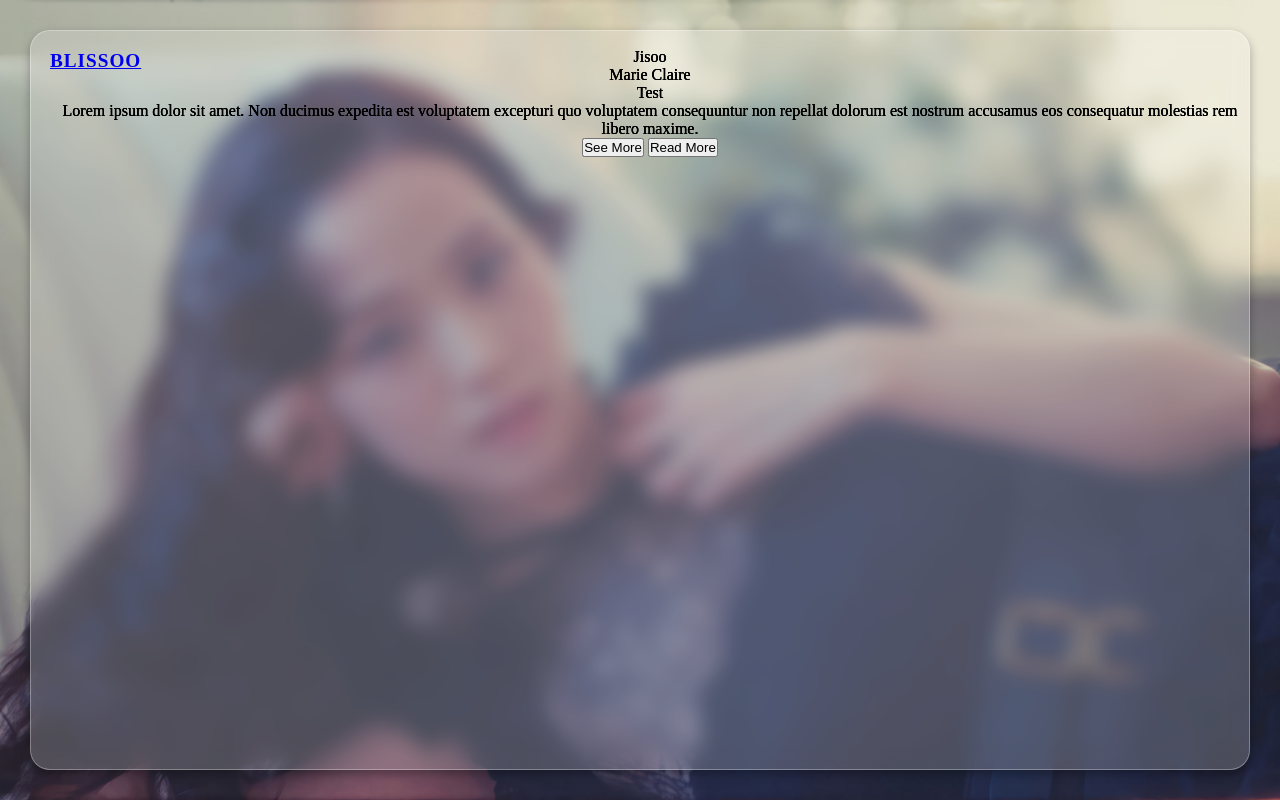
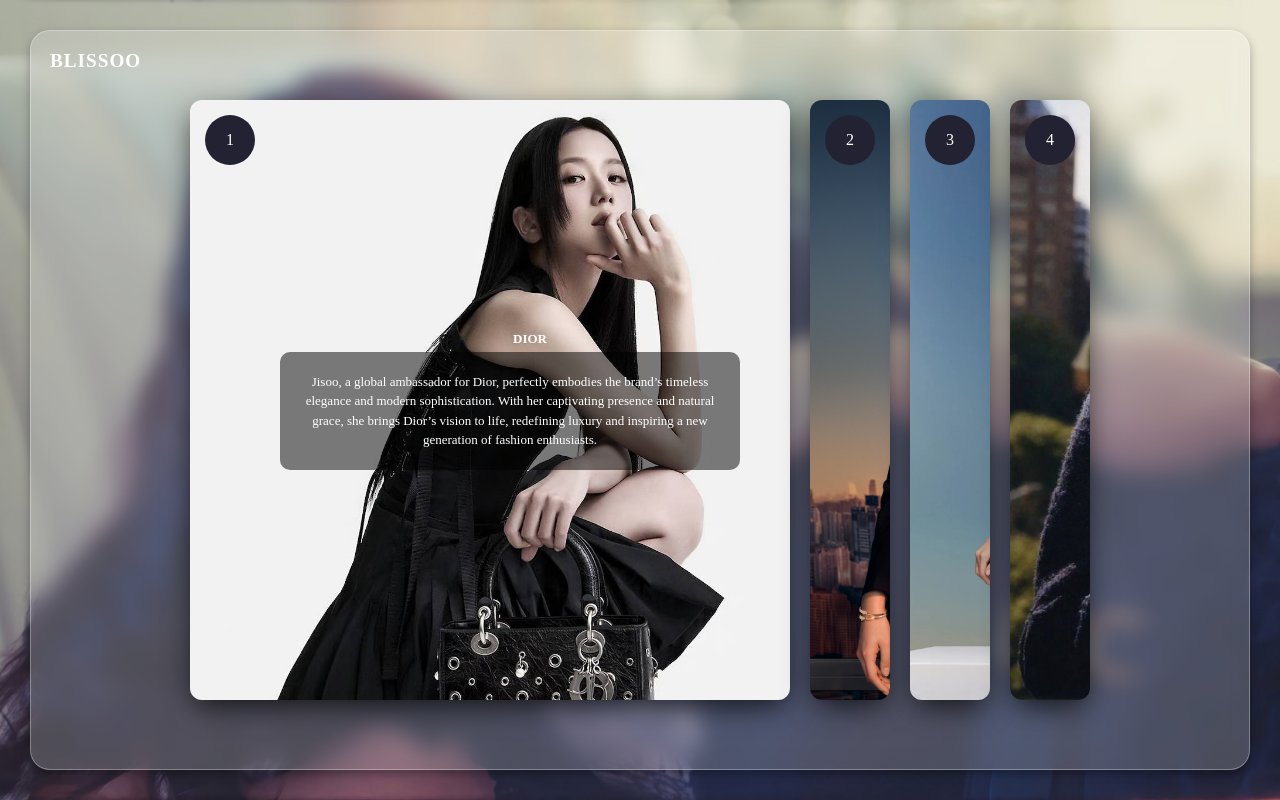
Before and after one commit to eronxng/FED_S10268140_EronNg_Assg1_Website, a plain HTML site: page collaborations.html in a window 1280 px wide. Drawn offline with Linux system fonts and the light colour scheme.

Commit message:
Create dior.html, added content to collaborations.html, added css to said content and slider animations

```diff
--- a/collaborations.html
+++ b/collaborations.html
@@ -14,41 +14,53 @@
     </div>
 
     <div class="morphism">
-        <div class="carousel">
-            <div class="carousel-list">
-                <img src="">
-                <div class="carousel-content">
-                    <div class="author">Jisoo</div>
-                    <div class="company">Marie Claire</div>
-                    <div class="topic">Test</div>
-                    <div class="des">Lorem ipsum dolor sit amet. Non ducimus expedita est voluptatem excepturi quo voluptatem consequuntur non repellat dolorum est nostrum accusamus eos consequatur molestias rem libero maxime.</div>
-                    <div class="buttons">
-                        <button>See More</button>
-                        <button>Read More</button>
+        <div class="wrapper">
+            <div class="container">
+                <input type="radio" name="slide" id="c1" checked>
+                <label for="c1" class="card">
+                    <div class="row">
+                        <div class="icon">1</div>
+                        <div class="description">
+                            <h4>Dior</h4>
+                            <p>Jisoo, a global ambassador for Dior, perfectly embodies the brand’s timeless elegance and modern sophistication. With her captivating
+                                presence and natural grace, she brings Dior’s vision to life, redefining luxury and inspiring a new generation of fashion enthusiasts.</p>
+                        </div>
                     </div>
-                </div>
-                <img src="">
-                <div class="carousel-content">
-                    <div class="author">Jisoo</div>
-                    <div class="company">Marie Claire</div>
-                    <div class="topic">Test</div>
-                    <div class="des">Lorem ipsum dolor sit amet. Non ducimus expedita est voluptatem excepturi quo voluptatem consequuntur non repellat dolorum est nostrum accusamus eos consequatur molestias rem libero maxime.</div>
-                    <div class="buttons">
-                        <button>See More</button>
-                        <button>Read More</button>
+                </label>
+                <input type="radio" name="slide" id="c2" >
+                <label for="c2" class="card">
+                    <div class="row">
+                        <div class="icon">2</div>
+                        <div class="description">
+                            <h4>Cartier</h4>
+                            <p>As a global ambassador for Cartier, Jisoo exudes elegance and confidence, reflecting the brand's iconic sophistication. Her timeless beauty
+                            and charismatic charm perfectly align with Cartier’s legacy of innovation and artistry, making her a true embodiment of modern luxury.</p>
+                        </div>
                     </div>
-                </div>
-                <img src="">
-                <div class="carousel-content">
-                    <div class="author">Jisoo</div>
-                    <div class="company">Marie Claire</div>
-                    <div class="topic">Test</div>
-                    <div class="des">Lorem ipsum dolor sit amet. Non ducimus expedita est voluptatem excepturi quo voluptatem consequuntur non repellat dolorum est nostrum accusamus eos consequatur molestias rem libero maxime.</div>
-                    <div class="buttons">
-                        <button>See More</button>
-                        <button>Read More</button>
+                </label>
+                <input type="radio" name="slide" id="c3" >
+                <label for="c3" class="card">
+                    <div class="row">
+                        <div class="icon">3</div>
+                        <div class="description">
+                            <h4>Alo</h4>
+                            <p>Jisoo, as a global ambassador for Alo, seamlessly blends style and wellness. Her radiant energy and effortless grace embody
+                            Alo's commitment to mindful living and elevated activewear, inspiring fans to embrace both fashion and a healthy lifestyle.</p>
+                        </div>
                     </div>
-                </div>
+                </label>
+                <input type="radio" name="slide" id="c4" >
+                <label for="c4" class="card">
+                    <div class="row">
+                        <div class="icon">4</div>
+                        <div class="description">
+                            <h4>Tommy Hilfiger</h4>
+                            <p>As a global ambassador for Tommy Hilfiger, Jisoo brings her unique charm and modern elegance to the brand's classic American style. Her
+                            trendsetting influence and confident presence perfectly align with Tommy Hilfiger’s vision of timeless fashion with a contemporary twist.</p>
+                        </div>
+                    </div>
+                </label>
+            </div>
         </div>
 
 
@@ -62,4 +74,6 @@
 
 
 
+
+
 </body>
--- a/style.css
+++ b/style.css
@@ -30,11 +30,13 @@ body.collaborations{
     z-index: 10;
 }
 
-.logo p {
+.logo a {
+    color: white;
+    text-decoration: none;
     margin: 0;
 }
 
-.logo.hover {
+.logo a:hover {
     text-decoration: underline;
 }
 
@@ -182,11 +184,6 @@ body.collaborations{
     opacity: 0.8;
 }
 
-
-
-
-
-
 .morphism {
     width: calc(100vw - 60px);
     height: calc(100vh - 60px);
@@ -208,15 +205,117 @@ body.collaborations{
     bottom: 30px;
 }
 
-.carousel {
-    width: calc(100vw - 60px);
-    height: calc(100vh - 60px);
-    overflow: hidden;
+.wrapper {
+    width: 100%;
+    height: 100vh;
+    display: flex;
+    align-items: center;
+    justify-content: center;
 }
 
-.carousel .carousel-list .carousel-content {
-    position: absolute;
+.container {
+    height: 600px;
+    display: flex;
+    flex-wrap: nowrap;
+    justify-content: start;
 }
+
+.card {
+    width: 80px;
+    border-radius: .75rem;
+    background-size: cover;
+    cursor: pointer;
+    overflow: hidden;
+    margin: 0 10px;
+    display: flex;
+    align-items: flex-end;
+    transition: .6s cubic-bezier(.28,-0.03,0,.99);
+    box-shadow: 0px 10px 30px -5px rgba(0,0,0,0.8);
+    position: relative;
+    z-index: 1;
+}
+
+.card > .row {
+    color: white;
+    display: flex;
+    flex-wrap: nowrap;
+    width: 100%;
+    height: 100%;
+}
+
+.card > .row > .icon {
+    background: #223;
+    color: white;
+    border-radius: 50%;
+    height: 50px;
+    width: 50px;
+    display: flex;
+    justify-content: center;
+    align-items: center;
+    margin: 15px;
+    flex-shrink: 0;
+}
+
+.card > .row > .description {
+    font-size: small;
+    display: flex;
+    justify-content: center;
+    flex-direction: column;
+    overflow: hidden;
+    height: auto;
+    width: calc(100% - 30px);
+    opacity: 0;
+    transform: translateY(30px);
+    transition-delay: .3s;
+    transition: opacity 0.4s ease-out, transform 0.4s ease-out;
+    word-wrap: break-word;
+    padding: 10px;
+    box-sizing: border-box;
+}
+
+.description p {
+    color: white;
+    padding-top: 5px;
+    line-height: 1.5;
+    margin: 0;
+    background: rgba(0, 0, 0, 0.5);
+    padding: 20px;
+    border-radius: 10px;
+    width: calc(100% - 40px);
+}
+
+.description h4 {
+    text-transform: uppercase;
+    margin-bottom: 5px;
+}
+
+input {
+    display: none;
+}
+
+input:checked + label {
+    width: 600px;
+}
+
+input:checked + label .description {
+    opacity: 1 !important;
+    transform: translateY(0) !important;
+}
+
+.card[for="c1"] {
+    background-image: url("Blissoo Images/Dior/Dior_IMG_2.jpg");
+}
+.card[for="c2"] {
+    background-image: url("Blissoo Images/Cartier/Cartier_IMG_6.jpg");
+}
+.card[for="c3"] {
+    background-image: url("Blissoo Images/Alo/Alo_IMG_4.jpg");
+}
+.card[for="c4"] {
+    background-image: url("Blissoo Images/Tommy/Tommy_IMG_3.jpg");
+}
+
+
 
 
 @keyframes bounce {
```
Also changed, not shown: dior.html (added, +12 -0 lines).
